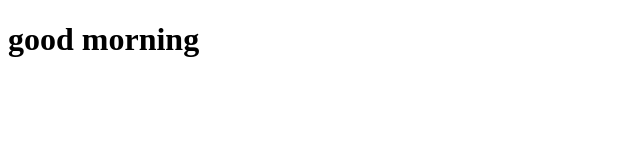
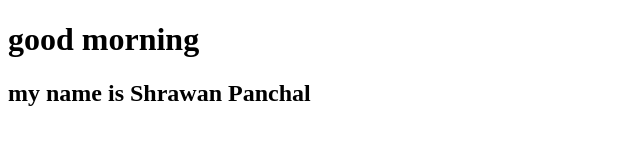
Before and after one commit to shrawan1209/assignment-8, a plain HTML site: page index.html in a window 1280 px wide. Shown: the whole page, without its empty margins (0-640 px from the left). Drawn offline with Linux system fonts and the light colour scheme.

Commit message:
Update index.html′<<<≤<<<<<<<<<> git status

```diff
--- a/index.html
+++ b/index.html
@@ -5,5 +5,6 @@
     </head>
     <body>
         <h1>good morning</h1>
+        <h2>my name is Shrawan Panchal<h2>
     </body>
 </html>
```
